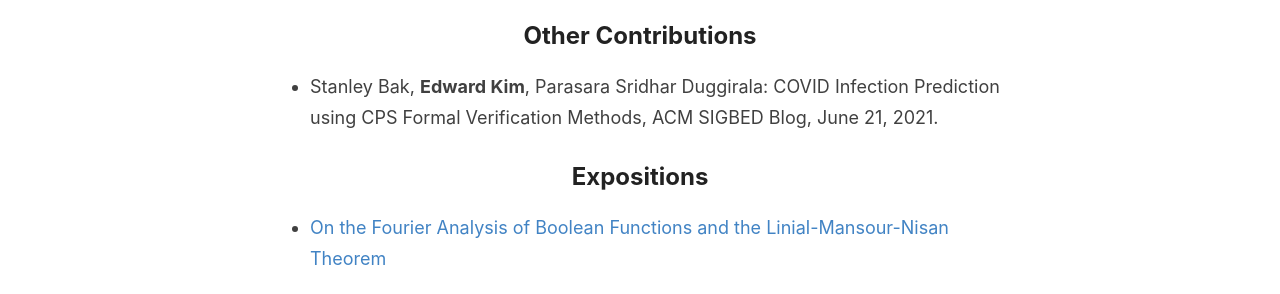
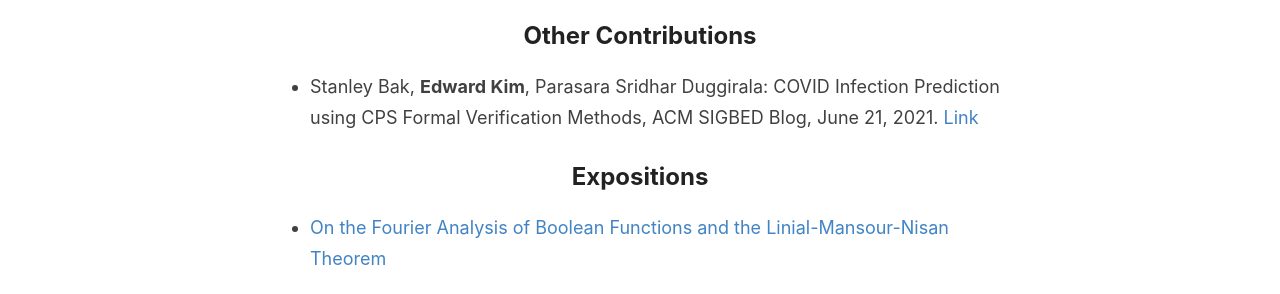
Before and after one commit to ekim1919/ekim1919.github.io, a Jekyll site: the page built from _pages/categories.md, in a window 1280 px wide. Shown: the part 555-849 px from the top of the page. Built offline with Jekyll 4.4.1, drawn with Linux system fonts in a browser that asks for light colours.

Commit message:
Update categories.md

```diff
--- a/_pages/categories.md
+++ b/_pages/categories.md
@@ -14,7 +14,7 @@ title: Papers
 
 ## Other Contributions
 
-* Stanley Bak, **Edward Kim**, Parasara Sridhar Duggirala: COVID Infection Prediction using CPS Formal Verification Methods, ACM SIGBED Blog, June 21, 2021.
+* Stanley Bak, **Edward Kim**, Parasara Sridhar Duggirala: COVID Infection Prediction using CPS Formal Verification Methods, ACM SIGBED Blog, June 21, 2021. [Link](https://sigbed.org/2021/06/21/sidbed-blog-covid-formal-verification/)
 
 ## Expositions
 
```
